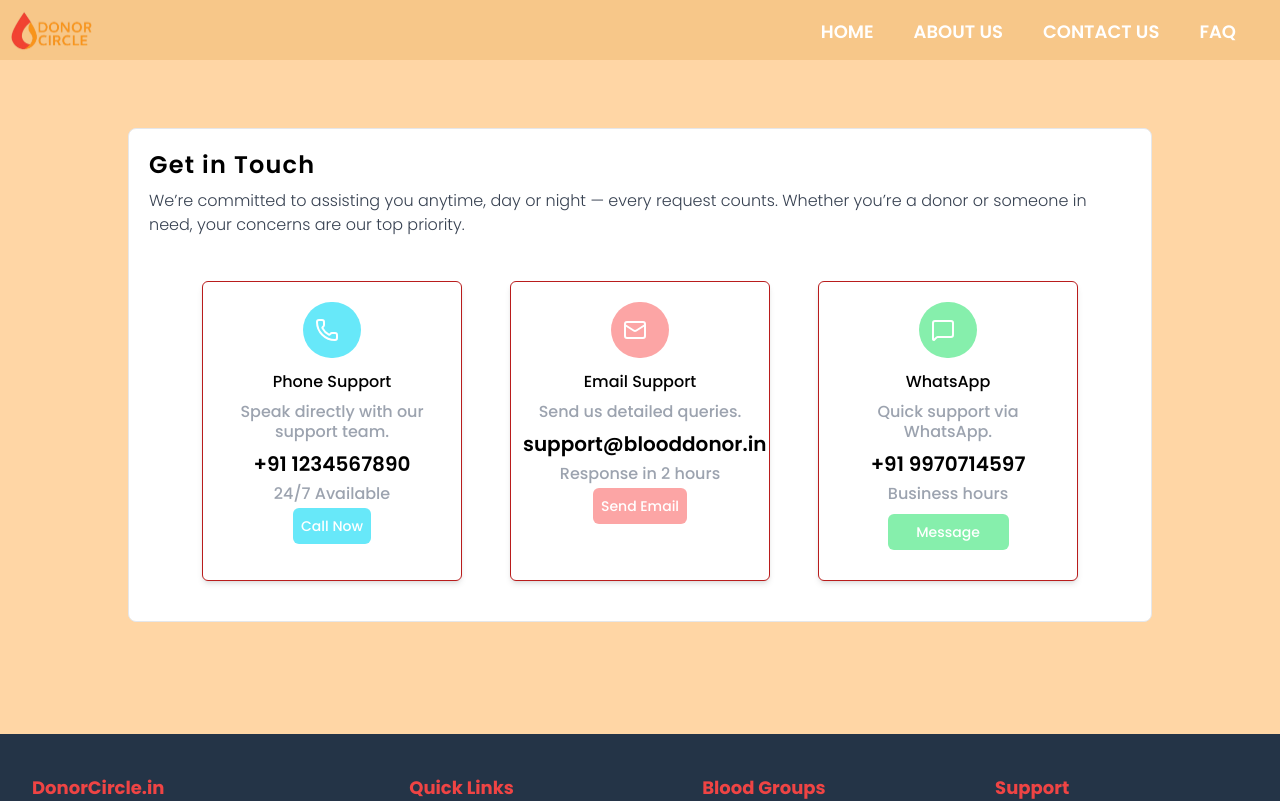
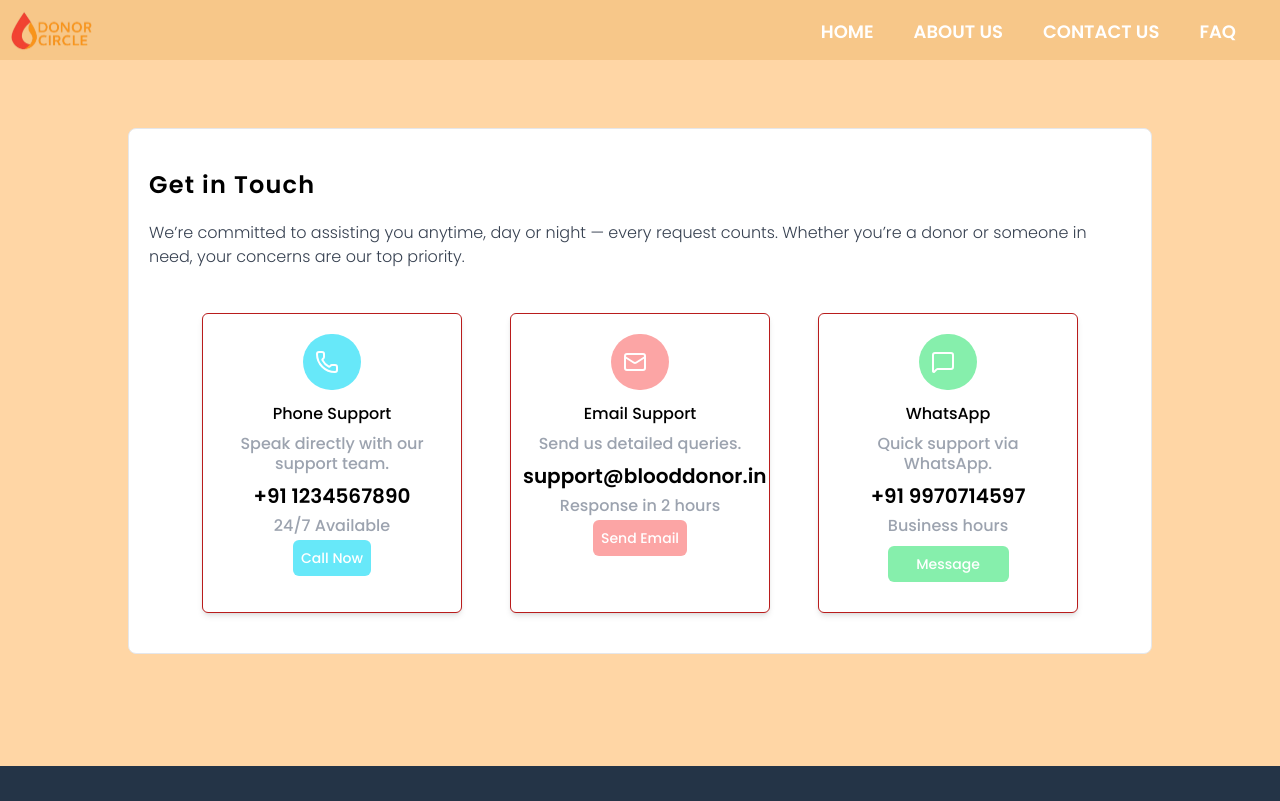
Before and after one commit to TanmayVidhate/DonorCircle_2, a React (Vite) app in the folder client/: page /contactus in a window 1280 px wide. Shown: the top 801 px of the page. Built offline with nearby package versions, Linux system fonts and the light colour scheme.

Commit message:
add padding

```diff
--- a/client/src/Views/ContactUs.jsx
+++ b/client/src/Views/ContactUs.jsx
@@ -21,7 +21,7 @@ function ContactUs() {
                     "
         >
           {/* Heading */}
-          <p className="text-2xl font-semibold tracking-wider">Get in Touch</p>
+          <p className="text-2xl font-semibold tracking-wider my-5">Get in Touch</p>
 
           {/* Sub Text */}
           <p className="font-light mt-2 text-gray-700">
```
